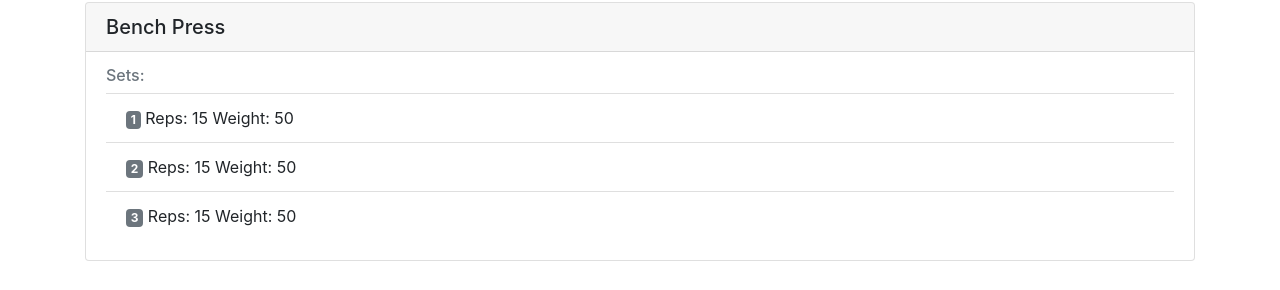
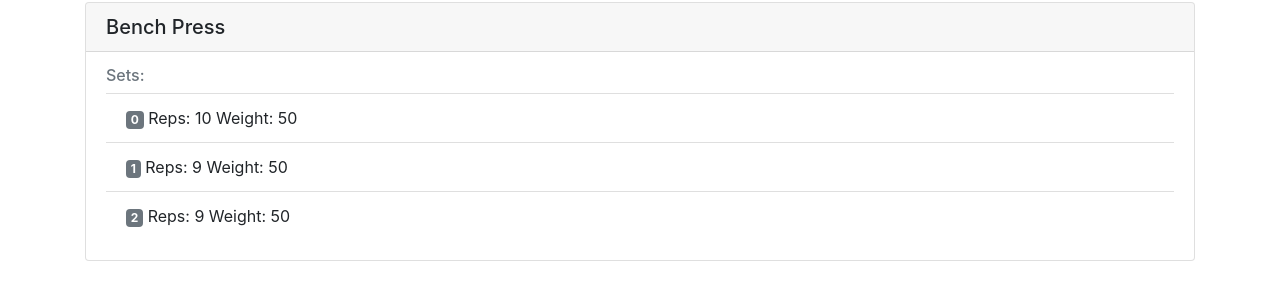
Before and after one commit to nikitadrozdovskii/my-gym-log, an Angular app: page / in a window 1280 px wide. Shown: the part 308-598 px from the top of the page. Built offline with nearby package versions, Linux system fonts and the light colour scheme.

Commit message:
added exe.ts class defining one exercise, replaced reps hardcoded into template with reps hardcoded into exe-detail.component.ts

```diff
--- a/src/app/exe-detail/exe-detail.component.html
+++ b/src/app/exe-detail/exe-detail.component.html
@@ -3,9 +3,7 @@
   <div class="card-body">
     <h6 class="card-subtitle mb-2 text-muted">Sets:</h6>
     <ul class="list-group list-group-flush">
-      <li class="list-group-item"> <span class="badge badge-secondary">1</span> Reps: 15 Weight: 50</li>
-      <li class="list-group-item"> <span class="badge badge-secondary">2</span> Reps: 15 Weight: 50</li>
-      <li class="list-group-item"> <span class="badge badge-secondary">3</span> Reps: 15 Weight: 50</li>
+      <li class="list-group-item" *ngFor="let rep of exe.reps; let i=index"> <span class="badge badge-secondary">{{i}}</span> Reps: {{rep}} Weight: 50</li>
     </ul>
   </div>
 </div>
--- a/src/app/exe-detail/exe-detail.component.ts
+++ b/src/app/exe-detail/exe-detail.component.ts
@@ -1,4 +1,5 @@
 import { Component, OnInit } from '@angular/core';
+import {Exe} from '../exe';
 
 @Component({
   selector: 'app-exe-detail',
@@ -6,7 +7,10 @@ import { Component, OnInit } from '@angular/core';
   styleUrls: ['./exe-detail.component.css']
 })
 export class ExeDetailComponent implements OnInit {
-
+  exe: Exe = {
+    name: 'Bench Press',
+    reps: [10, 9, 9]
+  }
   constructor() { }
 
   ngOnInit() {
--- /dev/null
+++ b/src/app/exe.ts
@@ -0,0 +1,4 @@
+export class Exe {
+  name: string;
+  reps: number[];
+}
```
